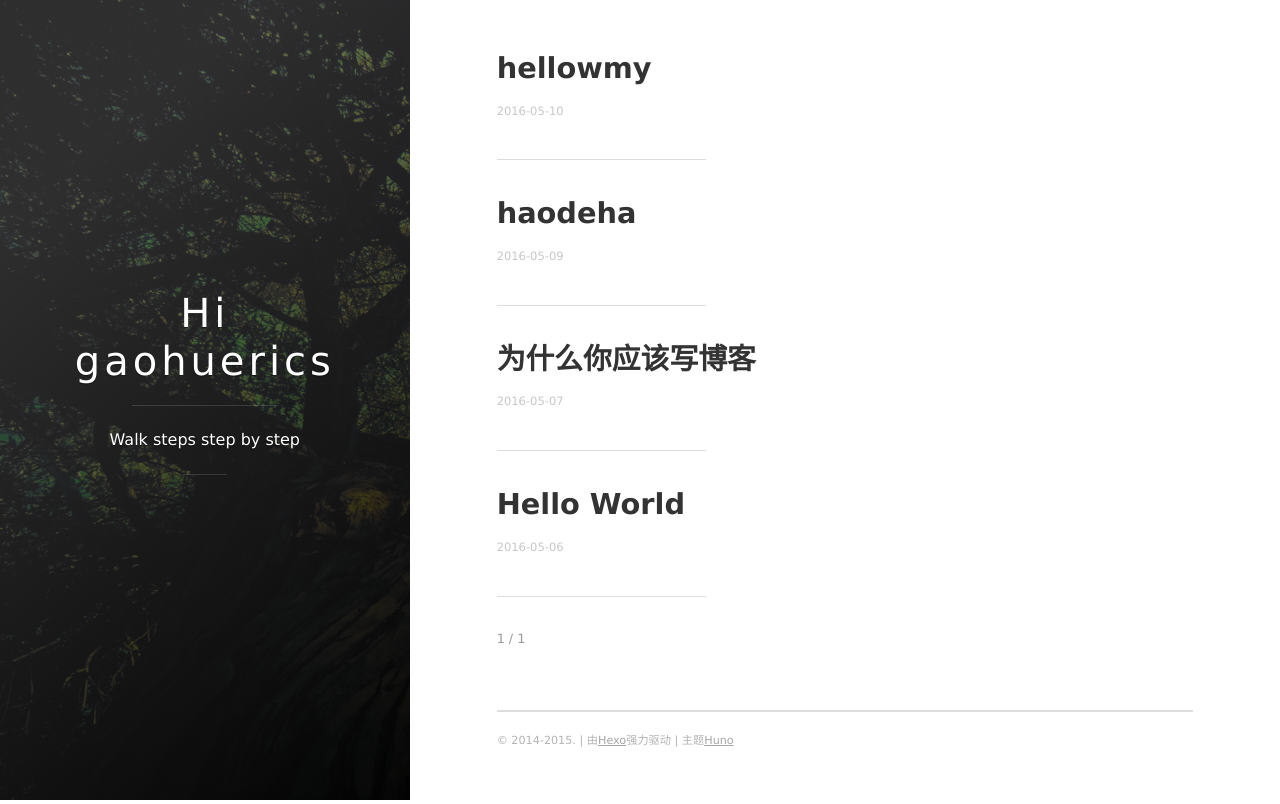
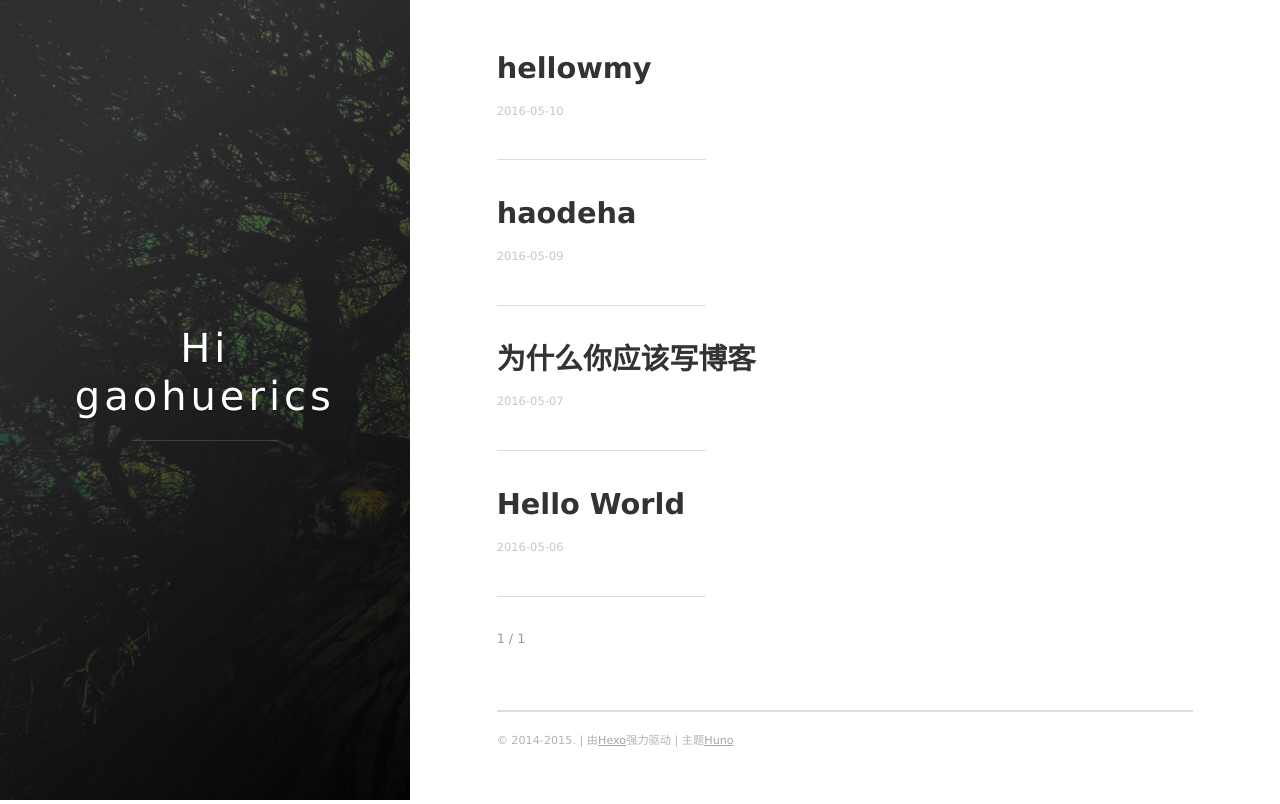
Before and after one commit to gaohuerics/gaohuerics.github.io, a plain HTML site: page index.html in a window 1280 px wide. Drawn offline with Linux system fonts and the light colour scheme.

Commit message:
Site updated: 2016-05-10 16:10:48

```diff
--- a/index.html
+++ b/index.html
@@ -15,18 +15,16 @@
       <meta name="author" content="Gao Hu">
 
 
-      <meta name="description" content="Walk steps step by step">
 
-
-    <meta name="description" content="Walk steps step by step">
+    <meta name="description">
 <meta property="og:type" content="website">
 <meta property="og:title" content="Hi gaohuerics">
 <meta property="og:url" content="http://yoursite.com/index.html">
 <meta property="og:site_name" content="Hi gaohuerics">
-<meta property="og:description" content="Walk steps step by step">
+<meta property="og:description">
 <meta name="twitter:card" content="summary">
 <meta name="twitter:title" content="Hi gaohuerics">
-<meta name="twitter:description" content="Walk steps step by step">
+<meta name="twitter:description">
 
 
 
@@ -59,11 +57,6 @@
         <h1 class="panel-cover__title panel-title"><a href="/" title="link to homepage">Hi gaohuerics</a></h1>
         <hr class="panel-cover__divider" />
 
-
-        <p class="panel-cover__description">
-          Walk steps step by step
-        </p>
-        <hr class="panel-cover__divider panel-cover__divider--secondary" />
 
 
         <div class="navigation-wrapper">
```
Also changed, not shown: 2016/05/06/hello-world/index.html (+0 -5 lines), 2016/05/07/test/index.html (+0 -5 lines), 2016/05/09/haodeha/index.html (+3 -8 lines), 2016/05/10/hellowmy/index.html (+3 -8 lines), archives/2016/05/index.html (+3 -8 lines), archives/2016/index.html (+3 -8 lines), archives/index.html (+3 -8 lines).
